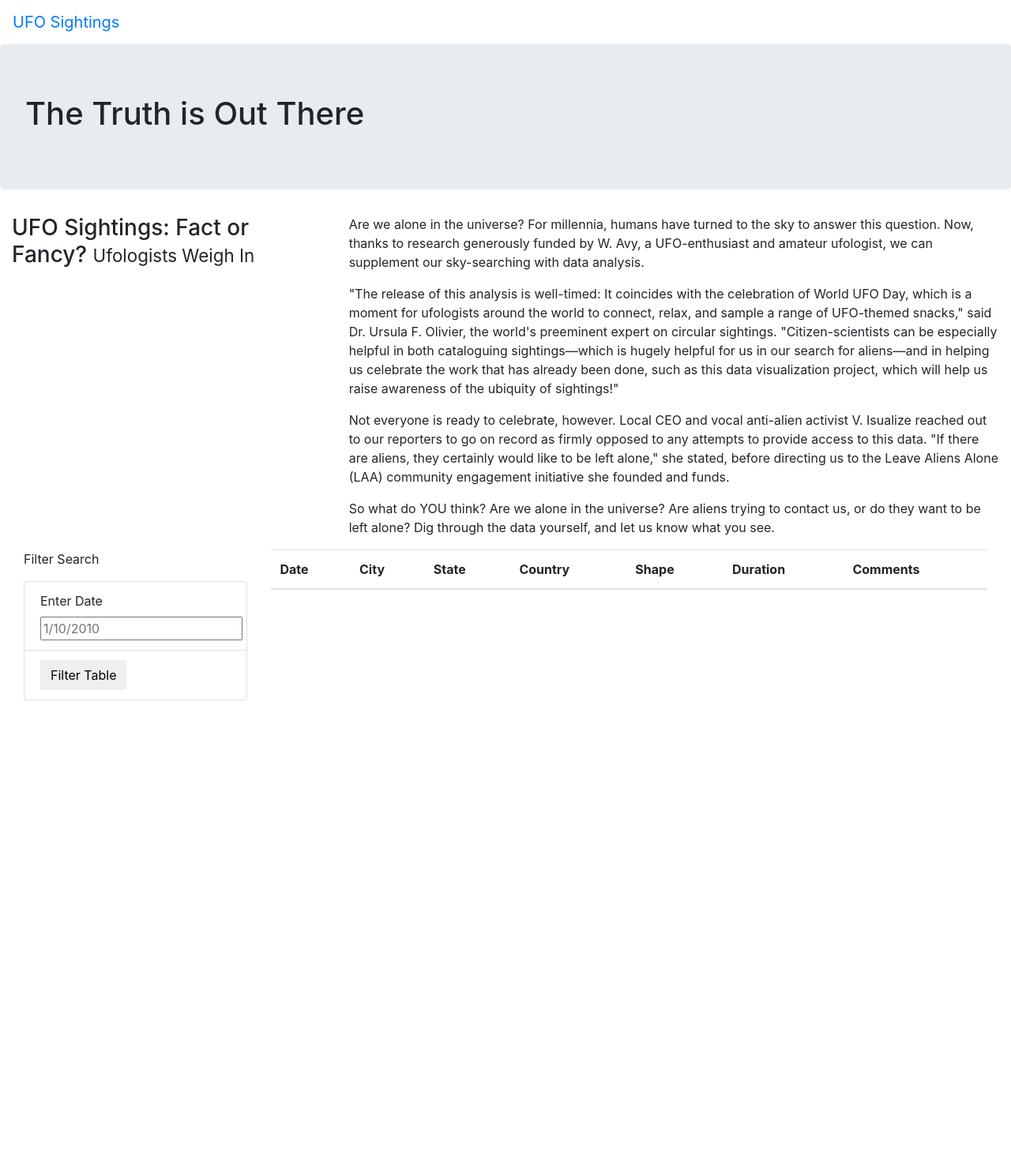
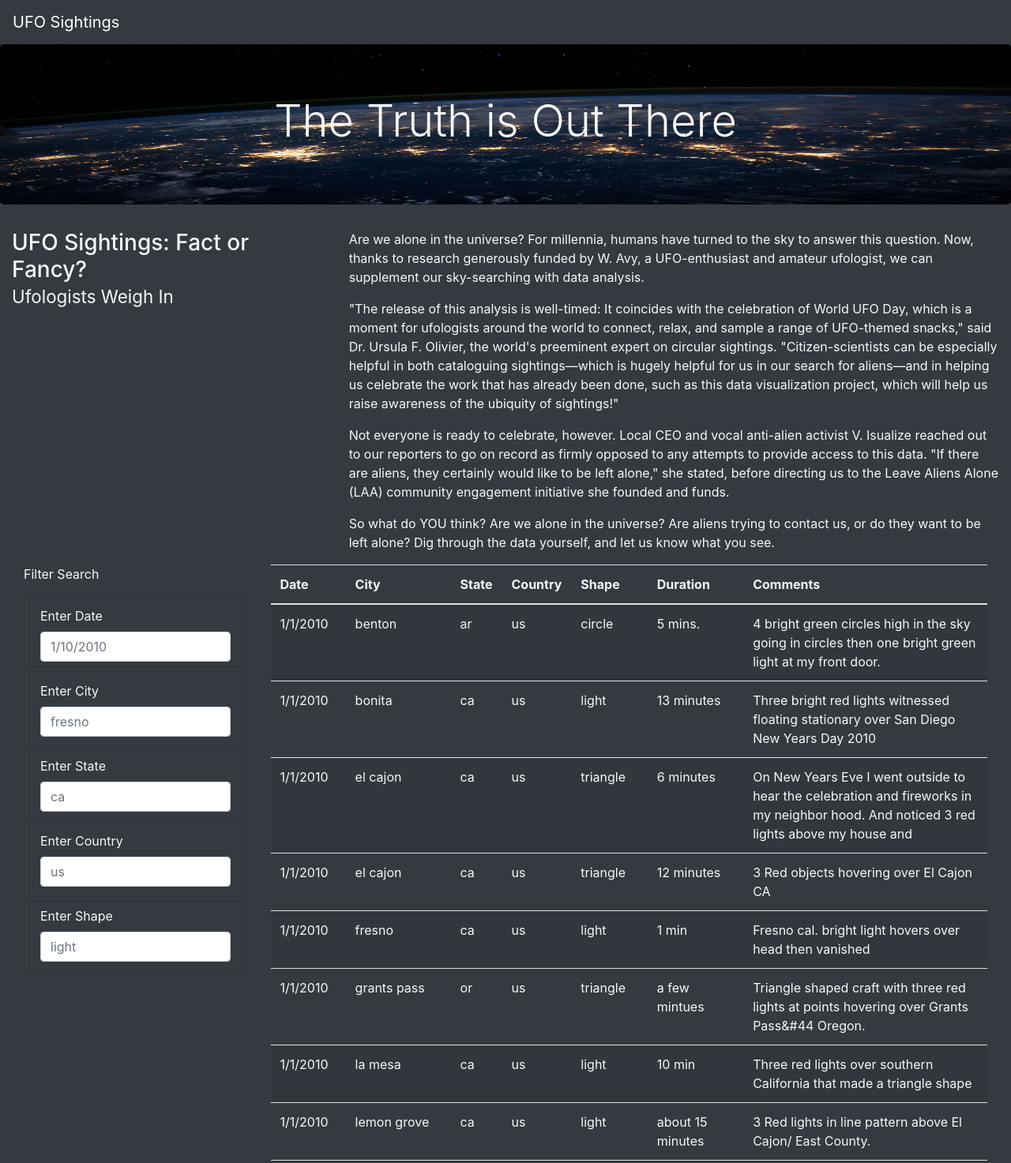
Before and after one commit to kou-rose/UFOs, a plain HTML site: page index.html in a window 1280 px wide. Shown: the top 1473 px of the page at 79% size. Before the commit the page ends 887 px from the top, so only its background shows below. Drawn offline with nearby package versions, Linux system fonts and the light colour scheme.

Commit message:
adding challenge and images

```diff
--- a/index.html
+++ b/index.html
@@ -13,18 +13,18 @@
     />
     <link rel="stylesheet" href="static/css/style.css">
 </head>
-<body>
+<body class="bg-dark">
     <div class ="wrapper">
-        <nav class="navbar navbar-expanded-lg">
+        <nav class="navbar navbar-dark bg-dark navbar-expanded-lg">
             <a class="navbar-brand" href="index.html">UFO Sightings</a>
         </nav>
     <div class="jumbotron">
-        <h1>The Truth is Out There</h1>
+        <h1 class="display-4">The Truth is Out There</h1>
     </div>
     <div class="container-fluid">
         <div class="row">
             <div class="col-md-4">
-                <h3>UFO Sightings: Fact or Fancy? <small>Ufologists Weigh In</small></h3>
+                <h3>UFO Sightings: Fact or Fancy? <br> <small>Ufologists Weigh In</small></h3>
     </div>
     <div class="col-md-8">
         <p>
@@ -44,15 +44,28 @@
     <div class="container-fluid">
         <div class="row">
             <div class="col-md-3">
-                <form>
+                <form class="bg-dark">
                     <p>Filter Search</p>
-                    <ul class="list-group">
-                        <li class="list-group-item">
+                    <ul class="list-group bg-dark">
+                        <li class="list-group-item bg-dark">
                             <label for="date">Enter Date</label>
-                            <input type="text" placeholder="1/10/2010" id="datetime"/>
+                            <input type="text" class="form-control" placeholder="1/10/2010" id="datetime"/>
                         </li>
-                        <li class="list-group-item">
-                            <button id="filter-btn" type="button" class="btn btn-default">Filter Table</button>
+                        <li class="list-group-item bg-dark">
+                            <label for="city">Enter City </label>
+                            <input type="text" class="form-control" placeholder="fresno" id="city"/>
+                        </li>
+                        <li class="list-group-item bg-dark">
+                            <label for="state">Enter State</label>
+                            <input type="text" class="form-control" placeholder="ca" id="state"/>
+                        </li>
+                        <li class="list-group-item bg-dark">
+                            <label for="country">Enter Country</label>
+                            <input for="text" class="form-control" placeholder="us" id="country"/>
+                        </li>
+                        <li class="list-group-item bg-dark">
+                            <label for="shape">Enter Shape</label>
+                            <input for="text" class="form-control" placeholder="light" id="shape"/>
                         </li>
                     </ul>
                 </form>
@@ -76,5 +89,8 @@
         </div>
     </div>
     </div>
+    <script src="https://cdnjs.cloudflare.com/ajax/libs/d3/4.11.0/d3.js"></script>
+    <script src="static/js/data.js"></script>
+    <script src="static/js/app.js"></script>
 </body>
 </html>
--- a/static/css/style.css
+++ b/static/css/style.css
@@ -0,0 +1,9 @@
+body {
+
+    color: #f7f7f7;
+  }
+  .jumbotron{
+    background-image: url("../../images/nasa.jpg");
+    background-size: 100% 100%;
+    text-align: center;
+  }
--- /dev/null
+++ b/static/js/app.js
@@ -0,0 +1,75 @@
+// from data.js
+const tableData = data;
+
+// get table references
+var tbody = d3.select("tbody");
+
+function buildTable(data) {
+  // First, clear out any existing data
+  tbody.html("");
+
+  // Next, loop through each object in the data
+  // and append a row and cells for each value in the row
+  data.forEach((dataRow) => {
+    // Append a row to the table body
+    let row = tbody.append("tr");
+
+    // Loop through each field in the dataRow and add
+    // each value as a table cell (td)
+    Object.values(dataRow).forEach((val) => {
+      let cell = row.append("td");
+      cell.text(val);
+    });
+  });
+}
+
+// 1. Create a variable to keep track of all the filters as an object.
+var filters = {};
+
+// 3. Use this function to update the filters.
+function updateFilters() {
+
+    // 4a. Save the element that was changed as a variable.
+    let Element = d3.select(this);
+
+    // 4b. Save the value that was changed as a variable.
+    let elementValue = Element.property("value");
+
+    // 4c. Save the id of the filter that was changed as a variable.
+    let filterID = Element.attr("id");
+
+    // 5. If a filter value was entered then add that filterId and value
+    // to the filters list. Otherwise, clear that filter from the filters object.
+    if (elementValue) {
+      filters[filterID] = elementValue;
+    }
+    else {
+      delete filters[filterID];
+    }
+
+    // 6. Call function to apply all filters and rebuild the table
+    filterTable();
+
+  }
+
+  // 7. Use this function to filter the table when data is entered.
+  function filterTable() {
+
+    // 8. Set the filtered data to the tableData.
+    let filteredData = tableData
+
+    // 9. Loop through all of the filters and keep any data that
+    // MATCHES the Filter Values from filteredData
+    Object.entries(filters).forEach(([key,value]) => {
+      filteredData = filteredData.filter(row => row[key] === value);
+  });
+
+    // 10. Finally, rebuild the table using the filtered data
+    buildTable(filteredData);
+  }
+
+  // 2. Attach an event to listen for changes to each filter
+  d3.selectAll("input").on("change", updateFilters);
+
+  // Build the table when the page loads
+  buildTable(tableData);
```
Also changed, not shown: static/js/app_1.js (renamed from js/app.js, +7 -3 lines), images/city_comparison.png (added), images/date_comparison.png (added), images/default_filter.png (added), images/filtering.png (added), images/nasa.jpg (added), static/js/data.js (renamed from js/data.js).
